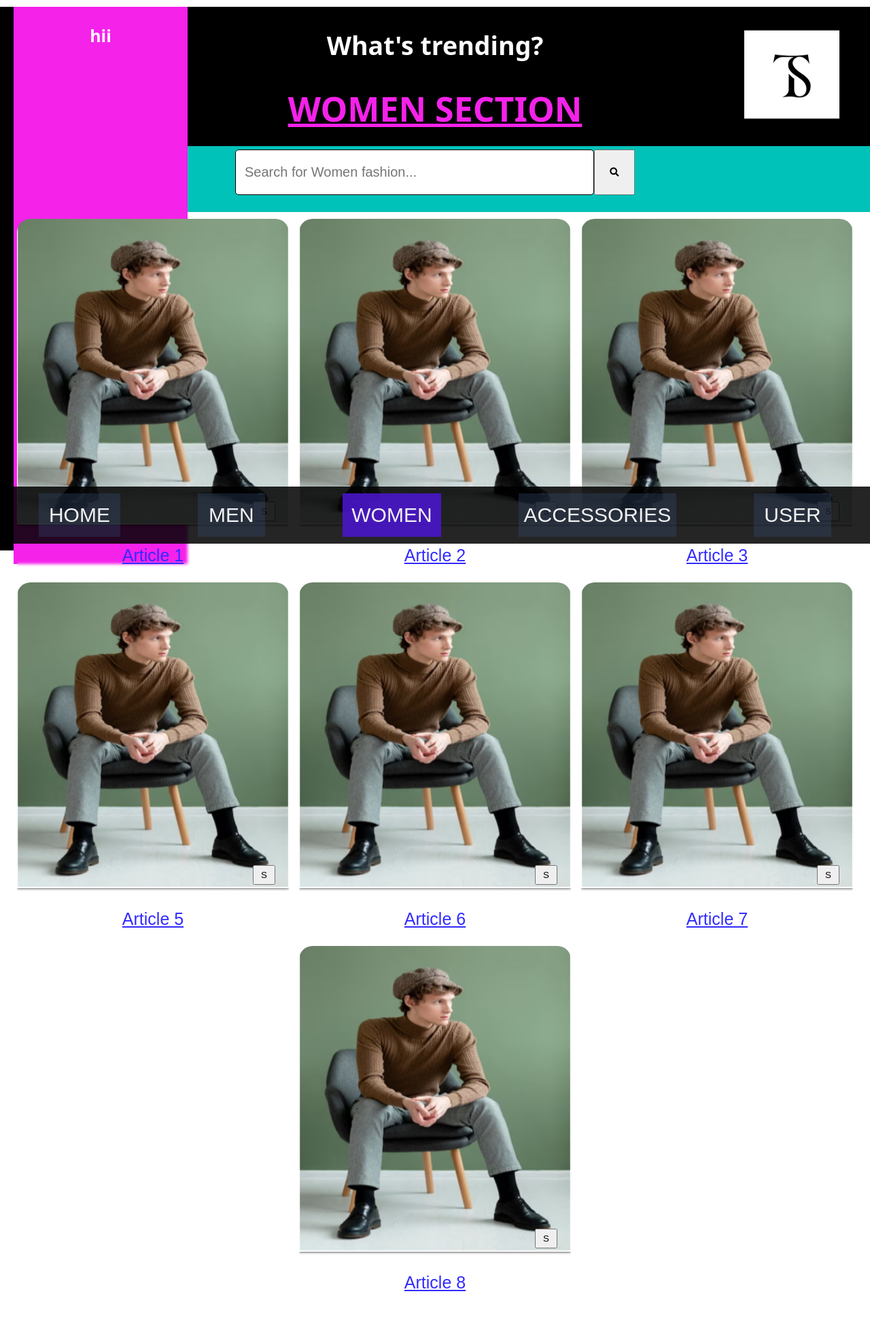
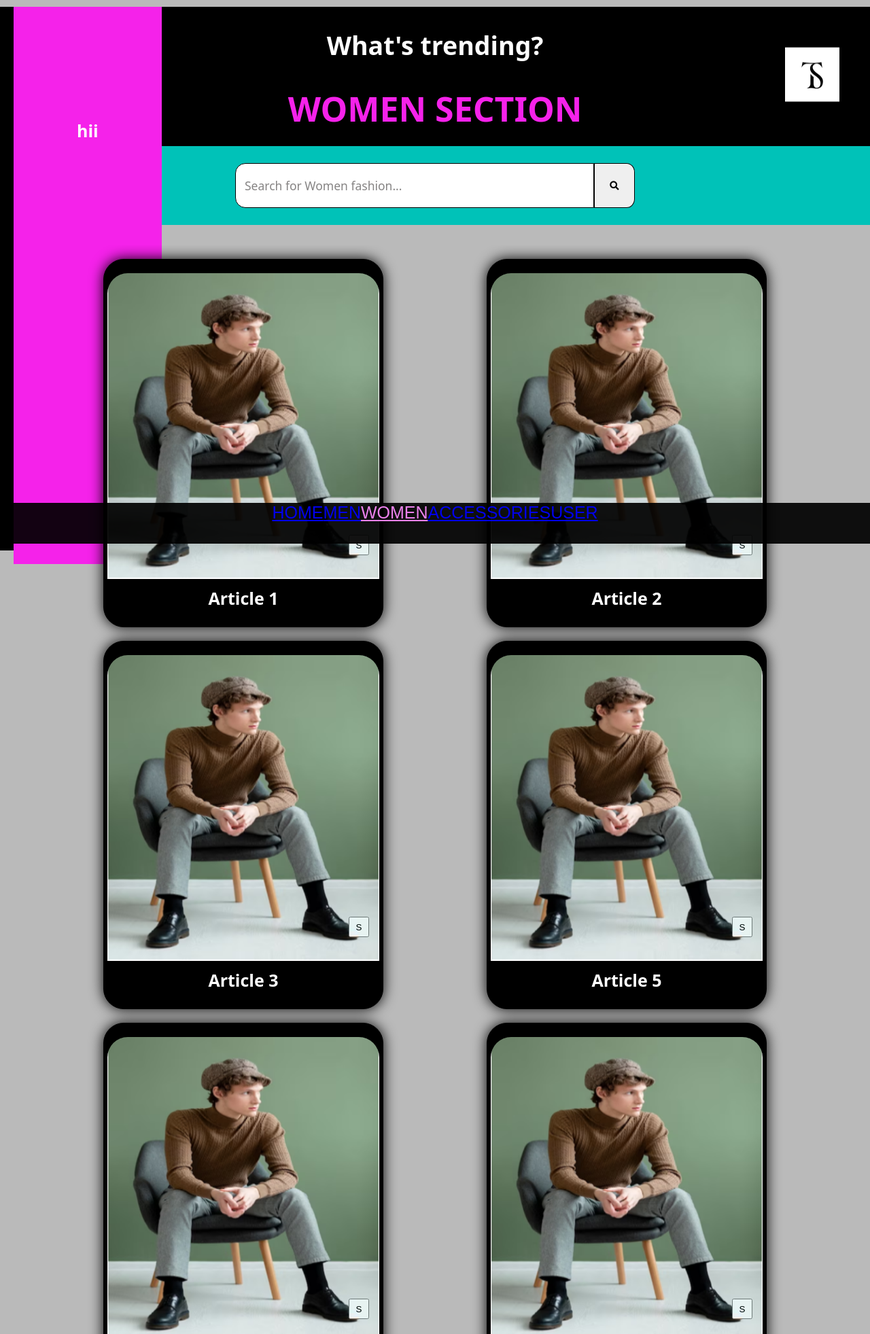
Before and after one commit to hershey984/TrendScape, a PHP site: page /women.html in a window 1280 px wide. Shown: the top 1963 px of the page at 68% size. Before the commit the page ends 1900 px from the top, so only its background shows below. Run offline with PHP 8.4, Linux system fonts and the light colour scheme.

Commit message:
Update sub.css

```diff
--- a/sub.css
+++ b/sub.css
@@ -4,6 +4,8 @@ html, body {
     font-family: 'Signika Negative', sans-serif;
     font-size: 25px;
     margin: 0;
+    padding: 0;
+    background-color: rgb(186, 186, 186);
 }
 
 h1 {
@@ -14,24 +16,23 @@ div {
     overflow: hidden;
 }
 
-a {
-    color: #322bff;
-    text-decoration: underline;
+.design a {
+    font-family: system-ui, -apple-system, BlinkMacSystemFont, 'Segoe UI', Roboto, Oxygen, Ubuntu, Cantarell, 'Open Sans', 'Helvetica Neue', sans-serif;
+    font-weight: 500;
+    text-decoration: none;
     transition: 500ms;
 }
-
-a:hover {
-    color: #26a1ff;
+.design a{
+    font-weight: 800;
+    color: white;
+}
+.design a:hover {
+    color: yellowgreen;
 }
 
 p {
-    padding: 0 5%;
+    padding: 0 0;
     box-shadow: none;
-}
-
-
-img {
-    box-shadow: 0px 0px 4px #000;
 }
 
 #header {
@@ -63,12 +64,14 @@ img {
 }
 
 footer {
-    background-color: lightseagreen;
+    height: 120px;
+    font-family: 'Courier New', Courier, monospace;
+    background-color: rgb(0, 0, 0);
+    color: white;
     backdrop-filter: blur(3px);
-    padding-left: 500px;
-    padding-right: 500px;
-    padding-top: 30px;
-    padding-bottom: 30px;
+    display: flex;
+    justify-content: center;
+    align-items: center;
     overflow: hidden;
 }
 
@@ -142,9 +145,14 @@ footer {
     border-left: 2px solid #000;
     height: 60px;
 }
-
-button:hover {
+.searchcontainer button {
+    border: none;
+    transition: .8s;
+}
+.searchcontainer button:hover {
+    color: white;
     background-color: #000;
+    cursor: pointer;
 }
 
 .loginbutton:hover {
@@ -152,6 +160,8 @@ button:hover {
 }
 
 .artcon {
+    position: relative;
+    top: 30px;
     display: flex;
     justify-content: space-evenly;
     padding: 10px;
@@ -160,15 +170,21 @@ button:hover {
 }
 
 .artimg {
+    position: relative;
+    border-top-right-radius: 30px;
+    border-top-left-radius: 30px;
     height: 450px;
     width: 400px;
     transition: 0.5s ease;
     border-style: none;
     margin-left: 0px;
+    top: 20px;
+    padding: 0;
 }
 
 
 .dropcon {
+    justify-content: center;
     position: relative;
     display: none;
     background-color: #0000005e;
@@ -204,20 +220,22 @@ button:hover {
     background-color: rgb(0, 0, 0);
 }
 
-.womentop :hover {
-    background-color: #f522ea;
-    color: black;
-    text-decoration: solid;
-}
-
 .womentop h1{
     font-size: 50px;
     color: #f522ea;
     display: flex;
     justify-content: center;
     position: relative;
-    text-decoration: underline;
-
+}
+.womentop h1,h2 {
+    transition: .5s;
+}
+.womentop h1:hover, h2:hover{
+    color: crimson;
+}
+.womentop img {
+    height: 0px;
+    width: 20px;
 }
 
 .mentop {
@@ -251,60 +269,56 @@ button:hover {
 }
 
 .design {
-    border-top-left-radius: 20px;
-    border-top-right-radius: 20px;
+    background-color: black;
+    width: 410px;
+    border-top-left-radius: 30px;
+    border-top-right-radius: 30px;
+    border-bottom-left-radius: 30px;
+    border-bottom-right-radius: 30px;
     backdrop-filter: blur(2px);
+    border: 1px solid black;
+    box-shadow: 0 0 20px black;
+    margin: 10px;
+    transition: .5s;
 }
 
-.design :hover{
-    box-shadow: 112px 0 115px -4px rgba(31, 73, 125, 0.8), 112px 0 80px -4px rgba(31, 73, 125, 0.8);
-	background: rgba(255, 255, 255, 0.05);
-	border-bottom: 1px solid rgba(255, 255, 255, 0.1);
-	border-top: 1px solid rgba(255, 255, 255, 0.1);
-	border-radius: 30px;
-	text-decoration: none;
-    color: #000;
-	overflow: hidden;
-	font-weight: 400px;
-	backdrop-filter: blur(15px);
+
+.navbar {
+    height: 60px;
+    width: 100%;
+    background-color: rgba(0, 0, 0, 0.927);
+    position: fixed;
+    bottom: 0;
+    display: flex;
+    justify-content: center;
+}
+.navb {
+    display: flex;
+    justify-content: space-around;
+    align-items: center;
+    gap: 60px;
+    font-family: system-ui, -apple-system, BlinkMacSystemFont, 'Segoe UI', Roboto, Oxygen, Ubuntu, Cantarell, 'Open Sans', 'Helvetica Neue', sans-serif;
+    font-weight: 700;
+}
+.buttonbox {
+    padding: 9px;
+    background-color:transparent;
+    border-radius: 30px;
+    transition: .5s;
+}
+.buttonbox:hover {
+    background-color: violet;
+}
+.buttonbox a:hover {
+    color: black;
+}
+.navb a{
+    font-weight: 700;
+    color: white;
 }
 
-.navbar{
-    position: fixed;
-    overflow: hidden;
-    background-color: rgba(0, 0, 0, 0.856);
-    bottom: 0;
-    width: 100%;
-    display: flex;
-    max-height: 90px;
-    overflow: hidden;
-}
-
-.navbar a{
-    margin-left: 57px;
-    margin-right: 57px;
-    margin-bottom: 10px;
-    margin-top: 10px;
-    padding-left: 20px;
-    padding-right: 20px;
-    padding-top: 15px;
-    padding-bottom: 15px;
-    background-color:rgba(58, 81, 124, 0.308);
-    color: #f2f2f2;
-    justify-content: center;
-    float: left;
-    display: flex;
-    text-decoration: none;
-    font-size: 30px;
-    overflow: hidden;
-}
-
-.navbar .onpage {
-    background-color: #4a16cce1;
-}
-
-.navbar :hover{
-    background-color: #4a16cce1;
+a.onpage{
+    color: violet;
 }
 
 .Lwindow{
@@ -315,8 +329,12 @@ button:hover {
     height: 100%;
     padding-bottom: 20px;
     margin-left: 20px;
-    width: 20%;
+    width: 17%;
     color: white;
+}
+.Lwindow p{
+    position: relative;
+    top: 140px;
 }
 
 
@@ -337,8 +355,8 @@ button:hover {
 }
 
 .subnavlogo img {
-    width: 140px;
-    height: 130px;
+    width: 80px;
+    height: 80px;
     margin-right: 35px;
 }
 
@@ -353,26 +371,39 @@ button:hover {
     cursor: pointer;
     display: flex;
     justify-content: center;
+    align-items: center;
     width: 100%;
     height: auto;
-    z-index: 3;
+
 }
 
 .searchcontainer button {
-    height: 67px;
+    border-top-right-radius: 20%;
+    border-bottom-right-radius: 20%;
+    height: 66px;
     margin-top: 5px;
     margin-bottom: 5px;
     width: 60px;
+    transition: .5s;
+    border: 1px solid black;
 }
 
 .formcontainer input[type= "text"]{
-    height: 45px;
+    height: 44px;
     width: 500px;
     padding: 10px 13px;
     border: 1px solid black;
-    border-radius: 5px;
+    border-top-left-radius: 15px;
+    border-bottom-left-radius: 15px;
     font-size: 20px;
-    margin-top: 5px;
+    margin-top: 25px;
+}
+
+.formcontainer ::placeholder {
+    font-size: 0.7rem;
+    color: rgb(134, 132, 132);
+    font-family: system-ui, -apple-system, BlinkMacSystemFont, 'Segoe UI', Roboto, Oxygen, Ubuntu, Cantarell, 'Open Sans', 'Helvetica Neue', sans-serif;
+    font-weight: 300px;
 }
 
 .searchsug {
@@ -386,7 +417,6 @@ button:hover {
     width: 100%;
     color: white;
     border: 1px solid #ccc;
-    z-index: 1000;
 }
 
 #searchsug li {
@@ -398,18 +428,147 @@ button:hover {
 #searchsug li:hover{
     background-color: aqua;
 }
-
+.saveart img {
+    position: relative;
+    display: flex;
+    height: 30px;
+    width: 30px;
+    justify-content: center;
+    right: 2px;
+    bottom: 2px;
+}
 .saveart{
+    margin: 0;
+    padding: 0;
+    height: 30px;
+    width: 30px;
+    mix-blend-mode: luminosity;
+    /* border-top-left-radius: 20%;
+    border-top-right-radius: 20%;
+    border-bottom-left-radius: 20%;
+    border-bottom-right-radius:20%; */
     position: absolute;
     z-index: 1;
-    bottom: 90px;
+    bottom: 105px;
     right:20px;
-    padding-top: 5px;
-    padding-bottom: 5px;
-    padding-left: 10px;
-    padding-right: 10px;
+}
+.design:hover {
+    box-shadow:  white 0 0 50px inset ;
+    box-shadow: 0 0 50px black;
+    transform: scale(1.02);
 }
 
+.navigation a {
+    text-decoration: none;
+}
+.navigation {
+    left: 30%;
+    position: fixed;
+    bottom: 0;
+    width: 500px;
+    height: 70px;
+    background: linear-gradient(45deg, #2196f3, #e91e63);
+    display: flex;
+    justify-content: center;
+    align-items: center;
+    border-radius: 10px;
+    overflow: visible;
+}
+.navigation ul {
+    display: flex;
+    width: 400px;
+}
+.navigation ul li {
+    position: relative;
+    width: 70px;
+    height: 70px;
+    list-style: none;
+    z-index: 1;
+}
+.navigation ul li a {
+    position: relative;
+    display: flex;
+    justify-content: center;
+    align-items: center;
+    flex-direction: column;
+    width: 100%;
+    text-align: center;
+    font-weight: 500;
+}
+.navigation ul li a .icon {
+    position: relative;
+    display: block;
+    line-height: 75px;
+    font-size: 1.1em;
+    text-align: center;
+    color: #000000;
+    transition: .5s;
+}
+.navigation ul li.active a .icon {
+    transform: translateY(-34px);
+}
+.navigation ul li a .text {
+    position: absolute;
+    color: #000000;
+    font-weight: 600;
+    font-size: .55em;
+    letter-spacing: .05em;
+    opacity: 0;
+    transform: translateY(20px);
+    transition: .5s;
+}
+.navigation ul li.active a .text {
+    opacity: 1;
+    transform: translateY(17px);
+}
+.navigation ul li a .circle {
+    position: absolute;
+    display: block;
+    width: 50px;
+    height: 50px;
+    background: transparent;
+    border-radius: 50%;
+    /* border: 1.8px solid #00000000; */
+    transform: translateY(-37px) scale(0);
+}
+.navigation ul li.active a .circle {
+    transition: .5s;
+    transition-delay: .5s;
+    transform: translateY(-37px) scale(1.2);
+}
+.indicator {
+    position: absolute;
+    left: 13%;
+    top: -50%;
+    width: 68px;
+    height: 68px;
+    background: linear-gradient(45deg, #2196f3, #e91e63);
+    border: 6px solid #06021b;
+    border-radius: 50%;
+    display: flex;
+    justify-content: center;
+    align-items: center;
+    transition: .5s;
+}
+
+.navigation ul li:nth-child(1).active~.indicator {
+    transform: translateX(calc(65px * 0));
+}
+.navigation ul li:nth-child(2).active~.indicator {
+    transform: translateX(calc(65px * 1));
+}
+.navigation ul li:nth-child(3).active~.indicator {
+    transform: translateX(calc(65px * 2));
+}
+.navigation ul li:nth-child(4).active~.indicator {
+    transform: translateX(calc(65px * 3));
+}
+.navigation ul li:nth-child(5).active~.indicator {
+    transform: translateX(calc(65px * 4));
+}
+.navigation ul li:nth-child(6).active~.indicator {
+    transform: translateX(calc(65px * 5));
+}
 
 /*keep media at last or some of it wont work */
 
@@ -445,4 +604,5 @@ button:hover {
         font-size: 20px;
         margin-top: 5px;
     }
+
 }
```
